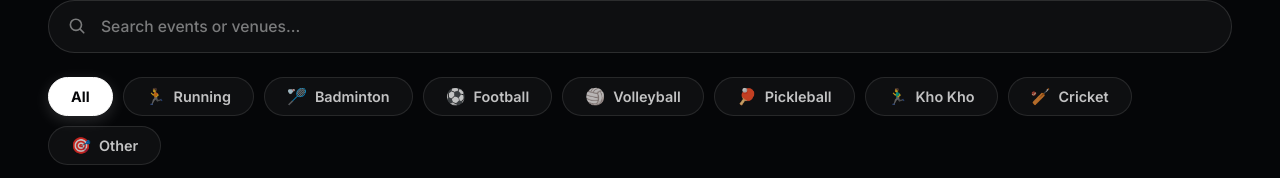
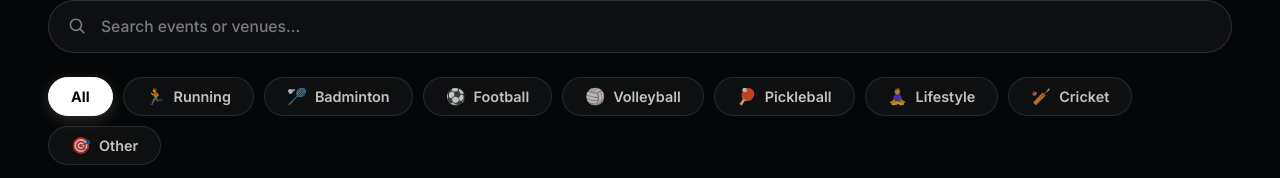
Before and after one commit to Midhunnairts/StrydclubFrontend, an Angular app: page /events in a window 1280 px wide. Shown: the part 334-512 px from the top of the page. Built offline with nearby package versions, Linux system fonts and the light colour scheme; no server answers.

Commit message:
khokho into lyfe style

```diff
--- a/src/app/components/event-list/event-list.ts
+++ b/src/app/components/event-list/event-list.ts
@@ -41,8 +41,8 @@ export class EventListComponent implements OnInit {
             'Football': '/assets/Football.jpg',
             'Volleyball': 'https://images.unsplash.com/photo-1612872087720-bb876e2e67d1?auto=format&fit=crop&w=800&q=80',
             'Pickleball': '/assets/Pickleball.webp',
+            'Lifestyle': 'https://images.unsplash.com/photo-1545205597-3d9d02c29597?auto=format&fit=crop&w=800&q=80',
             'Cricket': 'https://images.unsplash.com/photo-1540747913346-19e32dc3e97e?auto=format&fit=crop&w=800&q=80',
-            'Kho Kho': 'https://images.unsplash.com/photo-1461896836934-ffe607ba8211?auto=format&fit=crop&w=800&q=80',
             'Other': '/assets/Other.jpg'
           };
           const featured = res.events.slice(0, 3).map(e => ({
--- a/src/app/components/sport-list/sport-list.ts
+++ b/src/app/components/sport-list/sport-list.ts
@@ -40,8 +40,8 @@ export class SportListComponent implements OnInit {
             'Football': 'TEAM SPORT',
             'Volleyball': 'BEACH & INDOOR',
             'Pickleball': 'FAST GROWING',
+            'Lifestyle': 'WELLNESS & FUN',
             'Cricket': 'POPULAR',
-            'Kho Kho': 'TRADITIONAL',
             'Other': 'EXPLORE MORE'
           };
           const defaultImages: Record<string, string> = {
@@ -50,8 +50,8 @@ export class SportListComponent implements OnInit {
             'Football': '/assets/Football.jpg',
             'Volleyball': 'https://images.unsplash.com/photo-1612872087720-bb876e2e67d1?auto=format&fit=crop&w=800&q=80',
             'Pickleball': '/assets/Pickleball.webp',
+            'Lifestyle': 'https://images.unsplash.com/photo-1545205597-3d9d02c29597?auto=format&fit=crop&w=800&q=80',
             'Cricket': 'https://images.unsplash.com/photo-1540747913346-19e32dc3e97e?auto=format&fit=crop&w=800&q=80',
-            'Kho Kho': 'https://images.unsplash.com/photo-1461896836934-ffe607ba8211?auto=format&fit=crop&w=800&q=80',
             'Other': '/assets/Other.jpg'
           };
           const mapped = res.sports.map(s => ({
--- a/src/app/pages/admin-console/admin-console.html
+++ b/src/app/pages/admin-console/admin-console.html
@@ -393,7 +393,7 @@
                 <option value="Volleyball">Volleyball</option>
                 <option value="Pickleball">Pickleball</option>
                 <option value="Cricket">Cricket</option>
-                <option value="Kho Kho">Kho Kho</option>
+                <option value="Lifestyle">Lifestyle</option>
                 <option value="Other">Other</option>
               </select>
             </div>
--- a/src/app/pages/complete-profile/complete-profile.ts
+++ b/src/app/pages/complete-profile/complete-profile.ts
@@ -31,7 +31,7 @@ export class CompleteProfileComponent implements OnInit {
     { name: 'Football', icon: '⚽' },
     { name: 'Volleyball', icon: '🏐' },
     { name: 'Pickleball', icon: '🏓' },
-    { name: 'Kho Kho', icon: '🏃‍♂️' },
+    { name: 'Lifestyle', icon: '🧘‍♀️' },
     { name: 'Cricket', icon: '🏏' }
   ];
 
--- a/src/app/pages/events/events.html
+++ b/src/app/pages/events/events.html
@@ -78,7 +78,7 @@
         <div class="card-image-container" [style.background-image]="'url(' + getEventImage(event) + ')'">
           <div class="image-gradient-overlay"></div>
 
-          <!-- Top Left: Category Tag Pill (Volleyball, Pickleball, Kho Kho, etc.) -->
+          <!-- Top Left: Category Tag Pill (Volleyball, Pickleball, Lifestyle, etc.) -->
           @if (hasCategoryPill(event)) {
           <div class="badge-category-pill">
             <span class="pill-icon">{{ getEventIcon(event) }}</span>
--- a/src/app/pages/events/events.ts
+++ b/src/app/pages/events/events.ts
@@ -42,7 +42,7 @@ export class EventsComponent implements OnInit {
     { name: 'Football', icon: '⚽' },
     { name: 'Volleyball', icon: '🏐' },
     { name: 'Pickleball', icon: '🏓' },
-    { name: 'Kho Kho', icon: '🏃‍♂️' },
+    { name: 'Lifestyle', icon: '🧘‍♀️' },
     { name: 'Cricket', icon: '🏏' },
     { name: 'Other', icon: '🎯' }
   ];
@@ -77,7 +77,7 @@ export class EventsComponent implements OnInit {
             'Football': '⚽',
             'Volleyball': '🏐',
             'Pickleball': '🏓',
-            'Kho Kho': '🏃‍♂️',
+            'Lifestyle': '🧘‍♀️',
             'Cricket': '🏏',
             'Other': '🎯'
           };
@@ -87,8 +87,8 @@ export class EventsComponent implements OnInit {
             'Football': '/assets/Football.jpg',
             'Volleyball': 'https://images.unsplash.com/photo-1612872087720-bb876e2e67d1?auto=format&fit=crop&w=800&q=80',
             'Pickleball': '/assets/Pickleball.webp',
+            'Lifestyle': 'https://images.unsplash.com/photo-1545205597-3d9d02c29597?auto=format&fit=crop&w=800&q=80',
             'Cricket': 'https://images.unsplash.com/photo-1540747913346-19e32dc3e97e?auto=format&fit=crop&w=800&q=80',
-            'Kho Kho': 'https://images.unsplash.com/photo-1461896836934-ffe607ba8211?auto=format&fit=crop&w=800&q=80',
             'Other': '/assets/Other.jpg'
           };
           const mapped = res.events.map(e => {
@@ -145,7 +145,7 @@ export class EventsComponent implements OnInit {
     const category = this.selectedCategory();
     if (category !== 'All') {
       if (category.toLowerCase() === 'other') {
-        const standardCategories = ['running', 'badminton', 'football', 'volleyball', 'pickleball', 'kho kho', 'cricket'];
+        const standardCategories = ['running', 'badminton', 'football', 'volleyball', 'pickleball', 'lifestyle', 'cricket'];
         list = list.filter(e => !standardCategories.includes(e.category.toLowerCase()) || e.category.toLowerCase() === 'other');
       } else {
         list = list.filter(e => e.category.toLowerCase() === category.toLowerCase());
@@ -209,7 +209,7 @@ export class EventsComponent implements OnInit {
       'Football': '⚽',
       'Volleyball': '🏐',
       'Pickleball': '🏓',
-      'Kho Kho': '🏃‍♂️'
+      'Lifestyle': '🧘‍♀️'
     };
     return icons[event.category] || '✨';
   }
@@ -222,8 +222,8 @@ export class EventsComponent implements OnInit {
       'Football': '/assets/Football.jpg',
       'Volleyball': 'https://images.unsplash.com/photo-1612872087720-bb876e2e67d1?auto=format&fit=crop&w=800&q=80',
       'Pickleball': '/assets/Pickleball.webp',
+      'Lifestyle': 'https://images.unsplash.com/photo-1545205597-3d9d02c29597?auto=format&fit=crop&w=800&q=80',
       'Cricket': 'https://images.unsplash.com/photo-1540747913346-19e32dc3e97e?auto=format&fit=crop&w=800&q=80',
-      'Kho Kho': 'https://images.unsplash.com/photo-1461896836934-ffe607ba8211?auto=format&fit=crop&w=800&q=80',
       'Other': '/assets/Other.jpg'
     };
     return defaultImages[event.category] || '/assets/Other.jpg';
@@ -237,7 +237,7 @@ export class EventsComponent implements OnInit {
       'Football': 599,
       'Volleyball': 399,
       'Pickleball': 649,
-      'Kho Kho': 299
+      'Lifestyle': 199
     };
     return defaultPrices[event.category] || 499;
   }
@@ -251,6 +251,6 @@ export class EventsComponent implements OnInit {
   }
 
   hasCategoryPill(event: EventListItem): boolean {
-    return event.category === 'Volleyball' || event.category === 'Pickleball' || event.category === 'Kho Kho' || !!event.icon;
+    return event.category === 'Volleyball' || event.category === 'Pickleball' || event.category === 'Lifestyle' || !!event.icon;
   }
 }
--- a/src/app/pages/host-event/host-event.ts
+++ b/src/app/pages/host-event/host-event.ts
@@ -34,7 +34,7 @@ export class HostEventComponent {
     { name: 'Football', icon: '⚽' },
     { name: 'Volleyball', icon: '🏐' },
     { name: 'Pickleball', icon: '🏓' },
-    { name: 'Kho Kho', icon: '🏃‍♂️' },
+    { name: 'Lifestyle', icon: '🧘‍♀️' },
     { name: 'Cricket', icon: '🏏' },
     { name: 'Other', icon: '✨' },
   ];
--- a/src/app/pages/individual-event/individual-event.ts
+++ b/src/app/pages/individual-event/individual-event.ts
@@ -75,8 +75,8 @@ export class IndividualEventComponent implements OnInit {
                 'Football': '/assets/Football.jpg',
                 'Volleyball': 'https://images.unsplash.com/photo-1612872087720-bb876e2e67d1?auto=format&fit=crop&w=800&q=80',
                 'Pickleball': '/assets/Pickleball.webp',
+                'Lifestyle': 'https://images.unsplash.com/photo-1545205597-3d9d02c29597?auto=format&fit=crop&w=800&q=80',
                 'Cricket': 'https://images.unsplash.com/photo-1540747913346-19e32dc3e97e?auto=format&fit=crop&w=800&q=80',
-                'Kho Kho': 'https://images.unsplash.com/photo-1461896836934-ffe607ba8211?auto=format&fit=crop&w=800&q=80',
                 'Other': '/assets/Other.jpg'
               };
               const mapped: EventDetails = {
@@ -311,7 +311,7 @@ export class IndividualEventComponent implements OnInit {
 
     this.isProcessing.set(true);
     this.processingText.set(
-      details.price > 0 ? 'Processing Razorpay refund & releasing slot...' : 'Cancelling event registration...'
+      details.price > 0 ? 'Processing Cashfree refund & releasing slot...' : 'Cancelling event registration...'
     );
 
     this.apiService.cancelEventRegistration(details.id, token).subscribe({
--- a/src/app/pages/user-profile/user-profile.ts
+++ b/src/app/pages/user-profile/user-profile.ts
@@ -61,7 +61,7 @@ export class UserProfileComponent implements OnInit {
     { name: 'Football', icon: '⚽' },
     { name: 'Volleyball', icon: '🏐' },
     { name: 'Pickleball', icon: '🏓' },
-    { name: 'Kho Kho', icon: '🏃‍♂️' },
+    { name: 'Lifestyle', icon: '🧘‍♀️' },
     { name: 'Cricket', icon: '🏏' }
   ];
 
```
